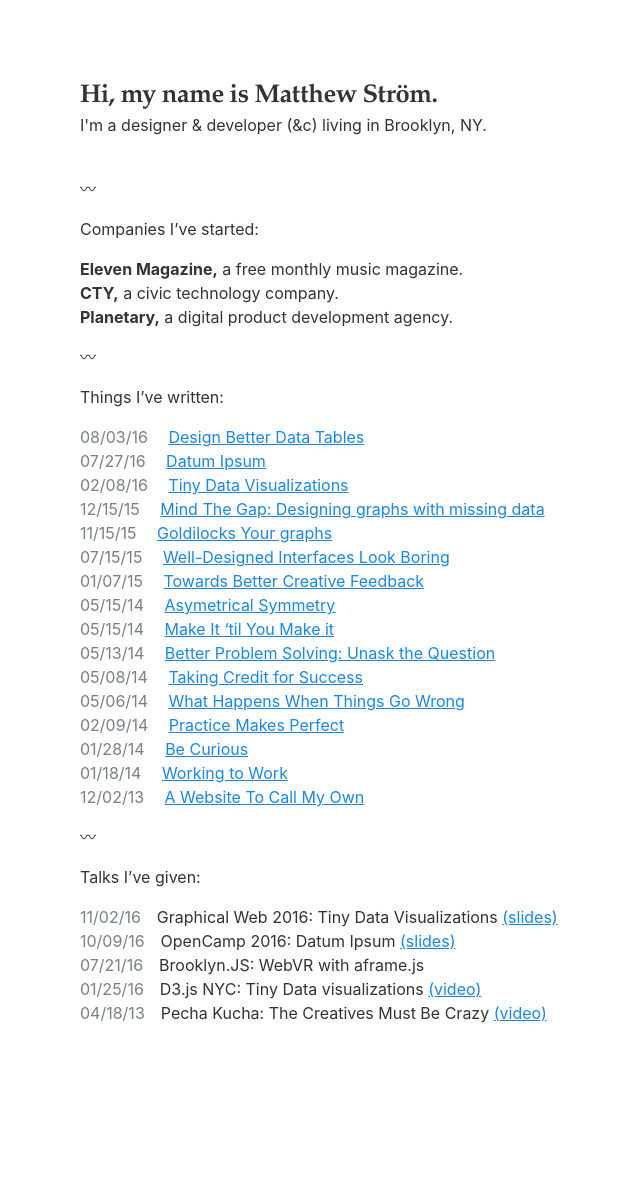
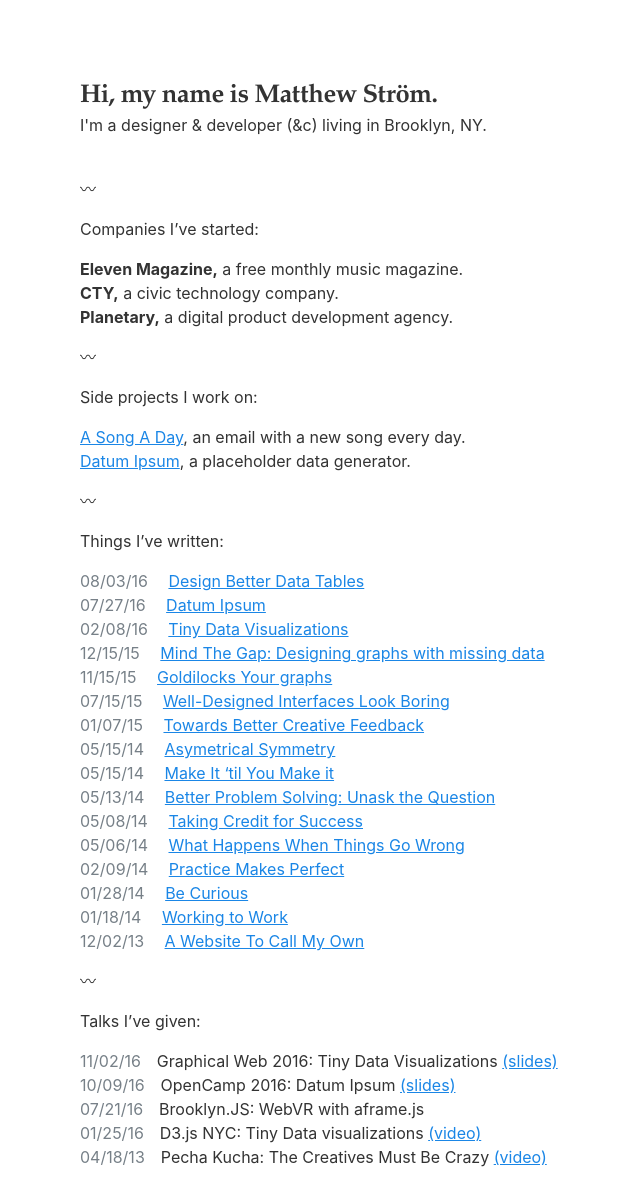
Before and after one commit to ilikescience/ilikescience.github.io, a Jekyll site: the page built from index.md, in a window 1280 px wide. Shown: the whole page, without its empty margins (0-640 px from the left). Built offline with Jekyll 4.4.1, drawn with Linux system fonts in a browser that asks for light colours; our own code applies the rules of GitHub Pages for plain Markdown files; before the commit the page ends 1041 px from its top, so only the background shows below that.

Commit message:
add side projects

```diff
--- a/index.md
+++ b/index.md
@@ -18,6 +18,13 @@
 **Eleven Magazine,** a free monthly music magazine.<br/>
 **CTY,** a civic technology company.<br/>
 **Planetary,** a digital product development agency.<br/>
+
+〰
+
+Side projects I work on:
+
+<a href="http://asongaday.co">A Song A Day</a>, an email with a new song every day.<br/>
+<a href="http://datumipsum.com">Datum Ipsum</a>, a placeholder data generator.<br/>
 
 〰
 
```
